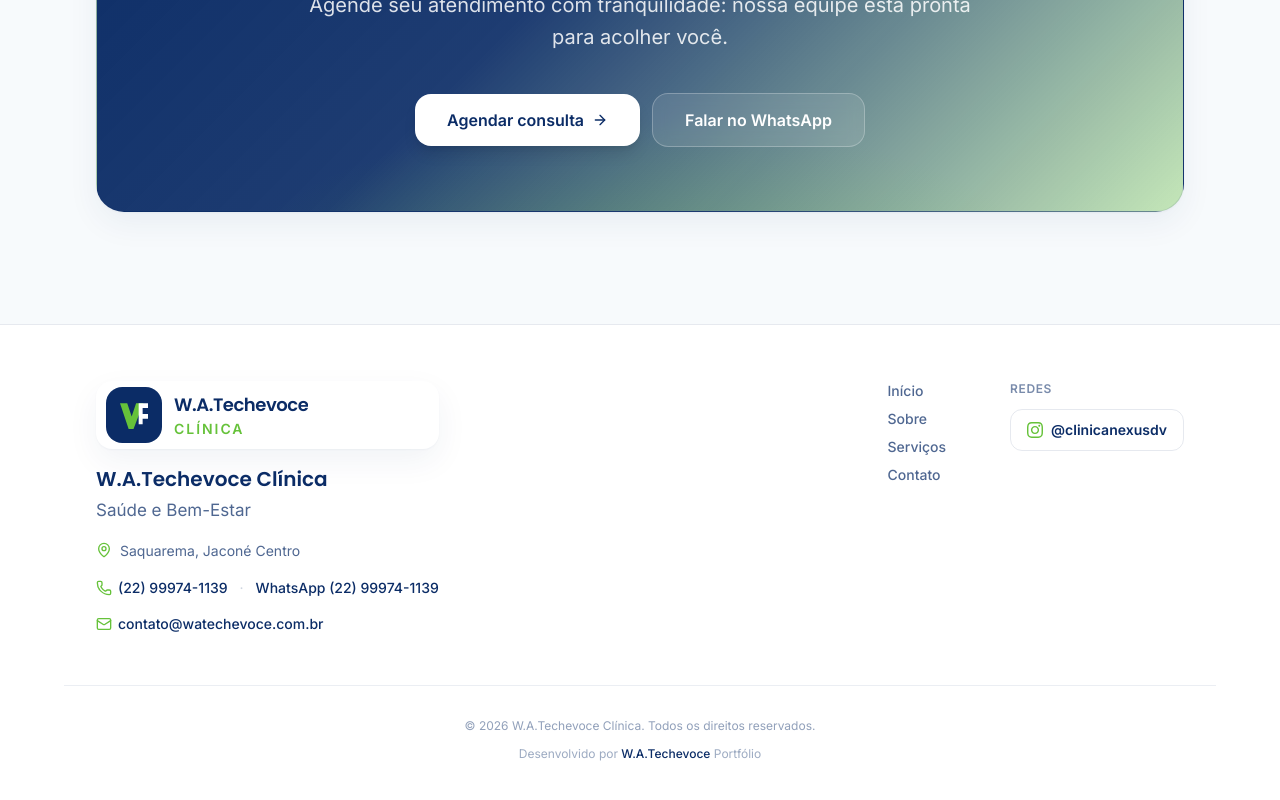
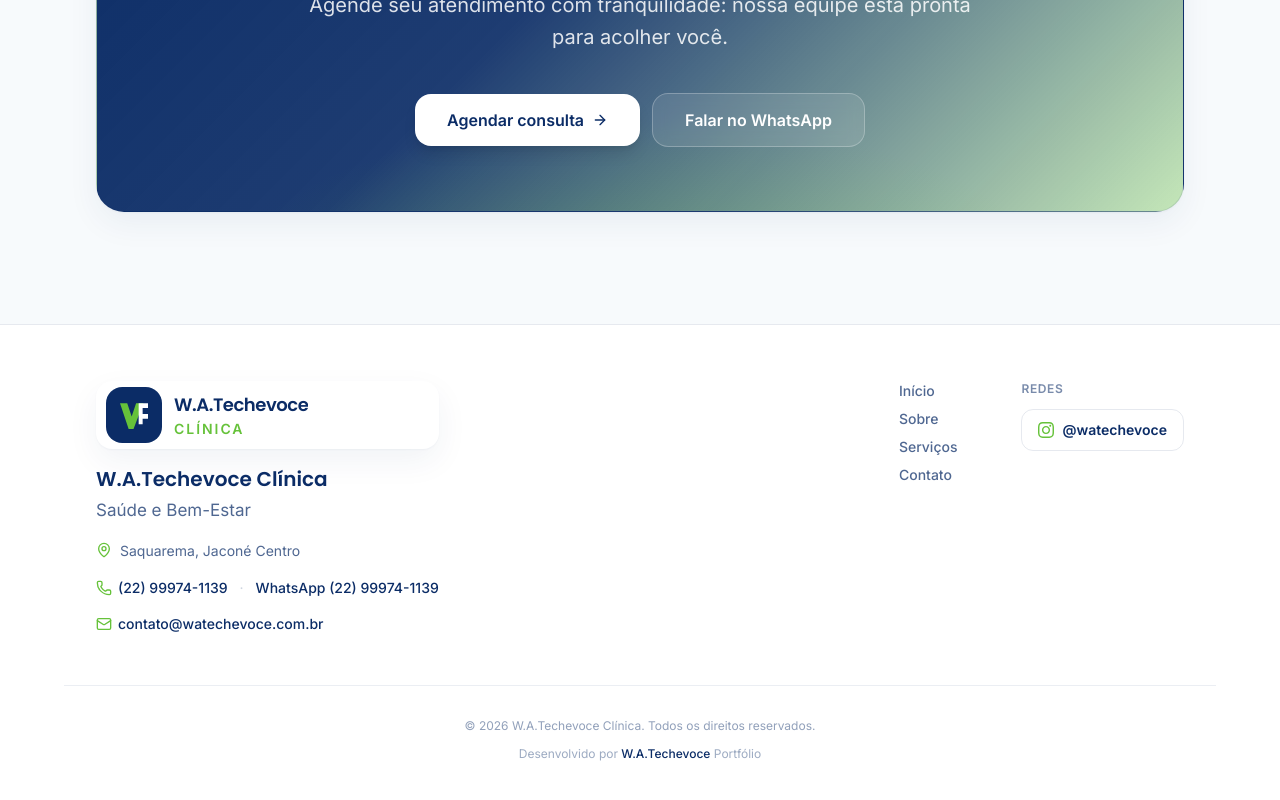
Before and after one commit to WallaceMamuth/clinicanexus, a React (Vite) app: page /sobre in a window 1280 px wide. Shown: the part 3222-4022 px from the top of the page. Built offline with nearby package versions, Linux system fonts and the light colour scheme.

Commit message:
atualização clinica

```diff
--- a/src/data/clinic.js
+++ b/src/data/clinic.js
@@ -6,8 +6,8 @@ export const clinic = {
   name: "W.A.Techevoce Clínica",
   brandLine: "W.A.Techevoce Clínica",
   tagline: "Saúde e Bem-Estar",
-  instagramHandle: "clinicanexusdv",
-  instagramUrl: "https://www.instagram.com/clinicanexusdv/",
+  instagramHandle: "watechevoce",
+  instagramUrl: "https://www.instagram.com/watechevoce/",
   address: "Saquarema, Jaconé Centro",
   mapsUrl:
     "https://www.google.com/maps/search/?api=1&query=Saquarema%2C+Jacon%C3%A9+Centro%2C+RJ",
```
